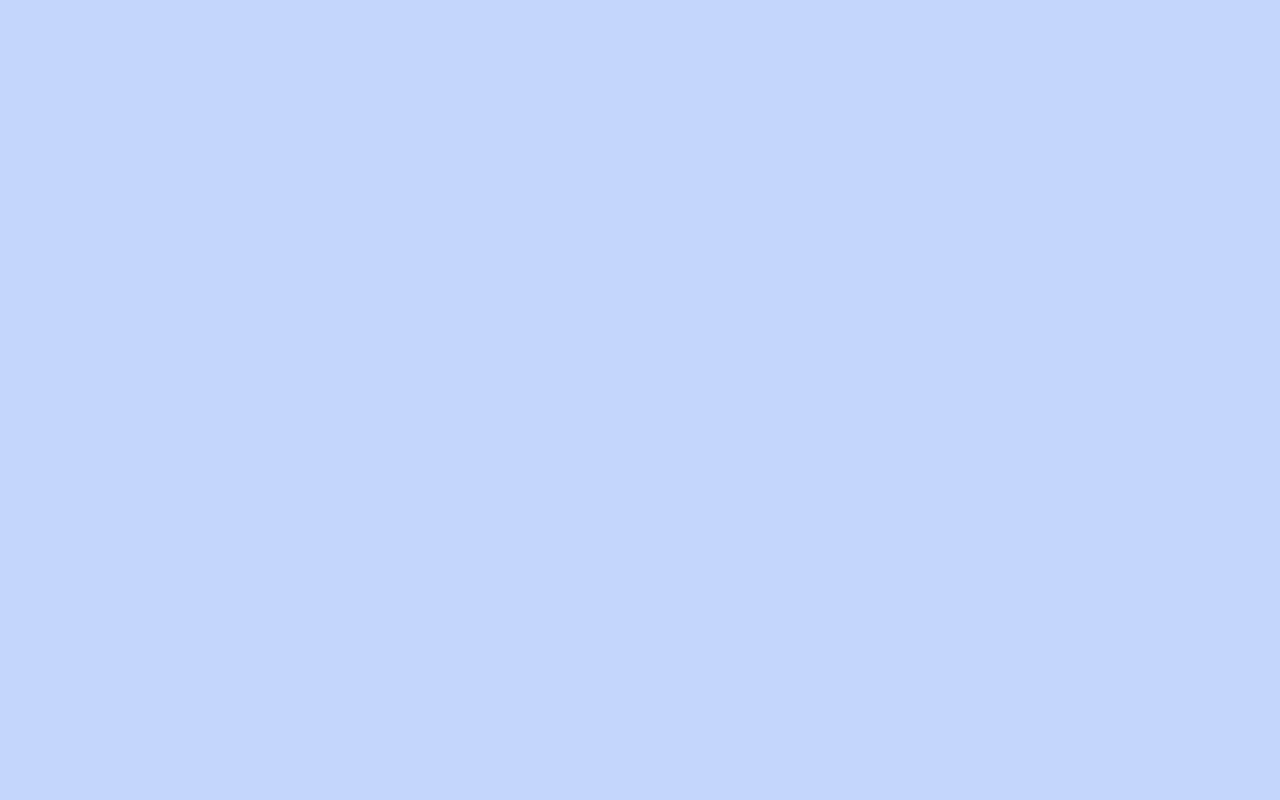
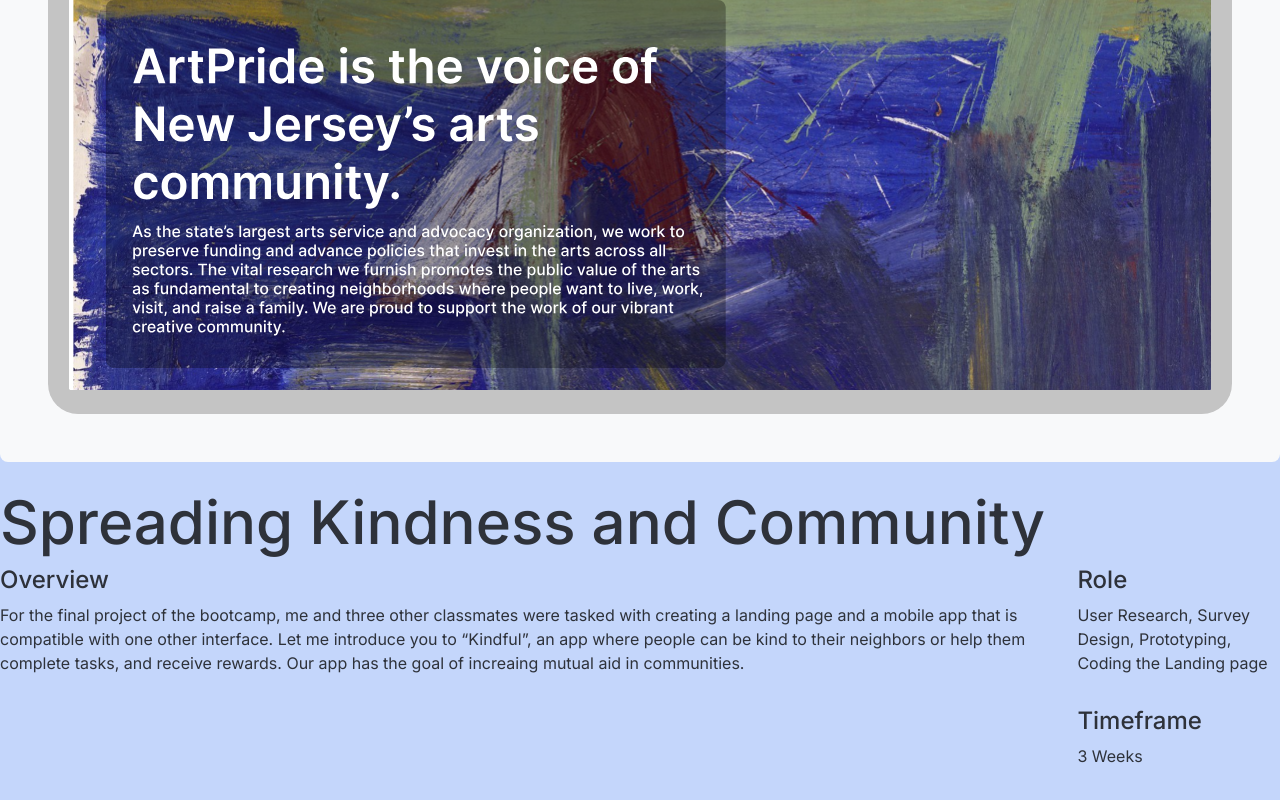
Before and after one commit to SieraMM/Portfolio-v2, a Next.js app: page /kindful in a window 1280 px wide. Shown: the part 452-1252 px from the top of the page. Before the commit the page ends 800 px from the top, so only its background shows below. Built offline with nearby package versions, Linux system fonts and the light colour scheme.

Commit message:
update kindful

```diff
--- a/src/app/kindful/page.js
+++ b/src/app/kindful/page.js
@@ -2,31 +2,32 @@
 import styles from "../page.module.css";
 import Navbar from '../components/Navbar';
 import ProjectCard from '../components/ProjectCard';
-import Footer from '../components/Footer';
+
 export default function Kindful() {
   return (
     <main>
+
      <Navbar/>
-    {/*<div class="jumbotron jumbotron-fluid">
-    <div class="d-flex flex-column justify-contents-center mocktrok">
-        <img src="/pages/KindfulCS/Images/AP HOME.svg" style="height: 500px;" class="img-fluid">
-    </div>
+
+     <div className="p-5 mb-4 bg-body-tertiary rounded-3">
+        <img src="/kindful/AP HOME.svg" className="img-fluid"/>
+
 </div>
-<!--end Jumbo-->
+{/* end Jumbo--> */}
 
 
-<div class=" infoDump">
+<div className="summary">
 
     <h1>Spreading Kindness and Community</h1>
-    <div class="d-flex justify-content-center ">
-        <div class="d-flex flex-column Overview">
+    <div className="d-flex justify-content-center ">
+        <div className="d-flex flex-column Overview">
             <h4 id="topper"> Overview</h4>
             <p id="topper"> For the final project of the bootcamp, me and three other classmates were tasked
                 with creating a landing page and a mobile app that is compatible with one other interface. Let
                 me introduce you to “Kindful”, an app where people can be kind to their neighbors or help them
                 complete tasks, and receive rewards. Our app has the goal of increaing mutual aid in communities.</p>
         </div>
-        <div class="d-flex flex-column role">
+        <div className="d-flex flex-column role">
             <h4 id="topper"> Role</h4>
             <p id="topper"> User Research, Survey Design, Prototyping, Coding the Landing page</p>
             <h4 id="topper"> Timeframe</h4>
@@ -34,6 +35,7 @@
         </div>
     </div>
 </div>
+{/*
 <div class="margin">
 
     <div class="container">
```
Also changed, not shown: 1 other file (tests, documents, lock files or other folders).
